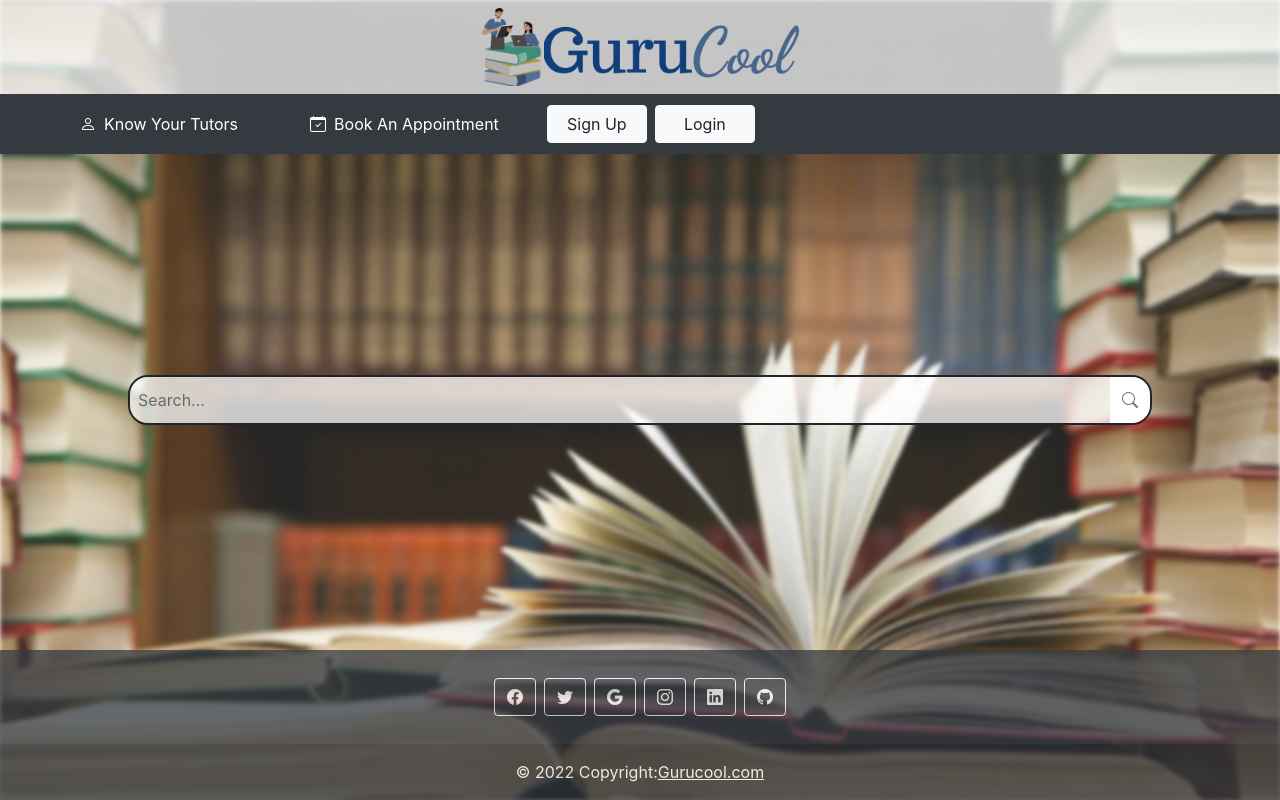
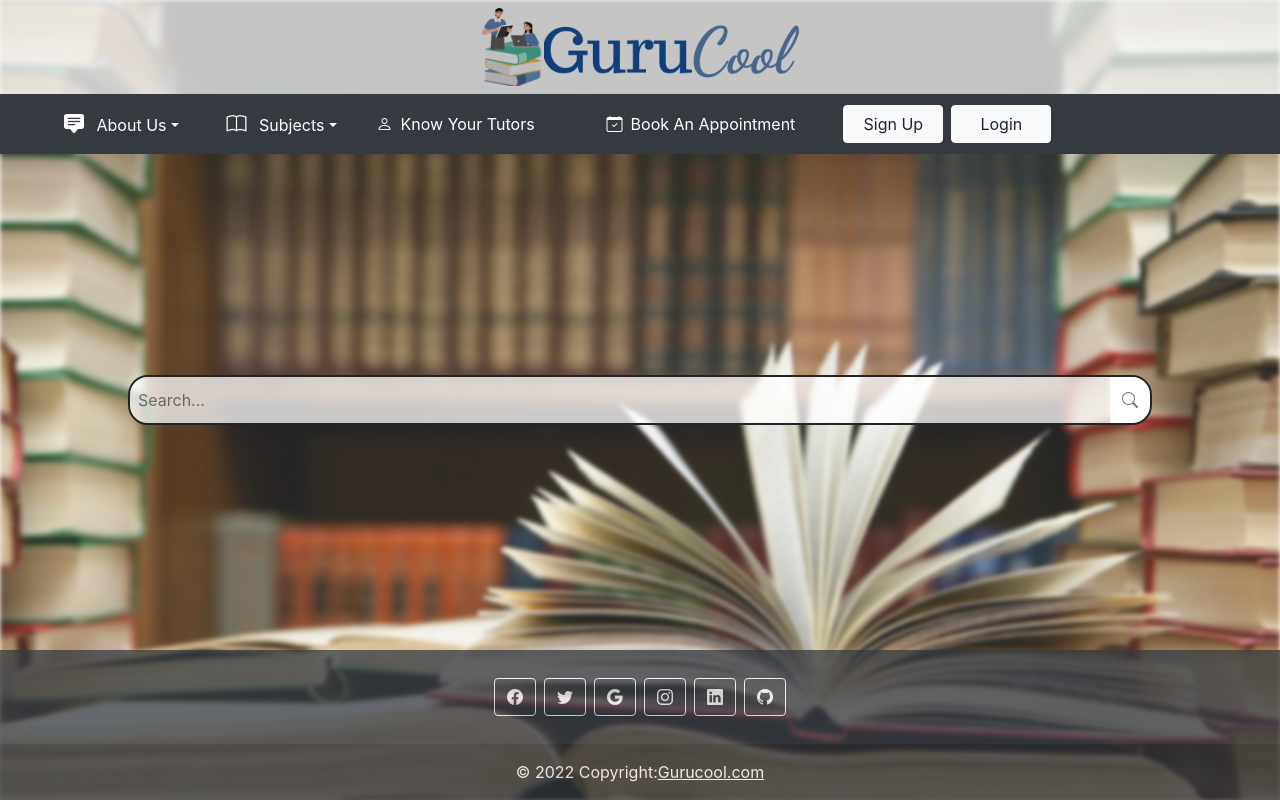
Before and after one commit to ApoorvaKamat/GuruCool_React, a React (Create React App) app in the folder gurucool-group12/: page / in a window 1280 px wide. Built offline with nearby package versions, Linux system fonts and the light colour scheme.

Commit message:
Adding Dropdown Components

```diff
--- a/gurucool-group12/src/components/Navbar.js
+++ b/gurucool-group12/src/components/Navbar.js
@@ -1,10 +1,14 @@
 import React from 'react';
 import Button from './buttonLogin';
 import Option from './option';
+import { NavBarDropdown } from './navBarDropdown';
+
+
 const Navbar = () => {
     return (
         <div >
             <nav className="navbar navbar-expand-sm bg-info navbar-dark bg-dark ps-5 pe-5 navblack">
+            <NavBarDropdown />
             <Option symbol="p-2 bi bi-person" option="Know Your Tutors"/>
             <Option symbol="p-2 bi bi-calendar-check"option="Book An Appointment"/>
             <Button name="Sign Up"/>
--- /dev/null
+++ b/gurucool-group12/src/components/navBarDropdown.js
@@ -0,0 +1,35 @@
+import React from "react";
+
+export const NavBarDropdown = () =>{
+    return(
+        <div>
+            <div className="collapse navbar-collapse" id="navbarNavDropdown">
+            <ul className="navbar-nav">
+                <li className="nav-item dropdown pe-4">
+                    <a className="text-white nav-link dropdown-toggle" href="#" id="navbarDropdownMenuLink" role="button" data-bs-toggle="dropdown" aria-expanded="false">
+                        <i className="p-2 bi bi-chat-square-text-fill" style={{fontSize :'20px'}}></i>  About Us
+                    </a>
+                    <ul className=" dropdown-menu" aria-labelledby="navbarDropdownMenuLink">
+                    <li><a className="dropdown-item" href="#">Test data</a></li>
+                    <li><a className="dropdown-item" href="#">Test data</a></li>
+                    <li><a className="dropdown-item" href="#">Test data</a></li>
+                    </ul>
+                </li>
+
+
+                <li className="nav-item dropdown">
+                <a className="text-white nav-link dropdown-toggle" href="#" id="navbarDropdownMenuLink" role="button" data-bs-toggle="dropdown" aria-expanded="false">
+                    <i className="p-2 bi bi-book" style={{fontSize : '20px'}}></i> Subjects
+                </a>
+
+                <ul className="dropdown-menu" aria-labelledby="navbarDropdownMenuLink">
+                    <li><a className="dropdown-item" href="#">Mathematics</a></li>
+                    <li><a className="dropdown-item" href="#">Physics</a></li>
+                    <li><a className="dropdown-item" href="#">Computer Science</a></li>
+                </ul>
+                </li>
+            </ul>
+            </div>
+        </div>
+    )
+}
```
Also changed, not shown: 1 other file (tests, documents, lock files or other folders).
